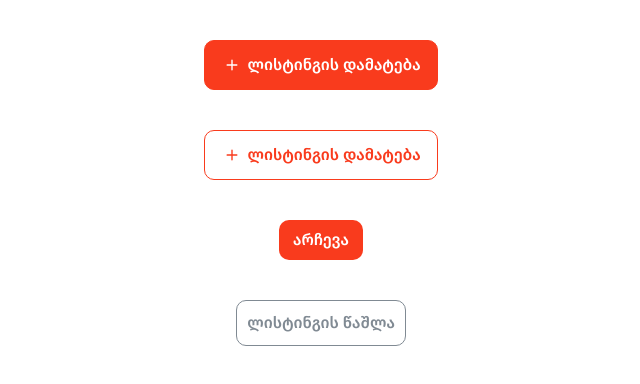
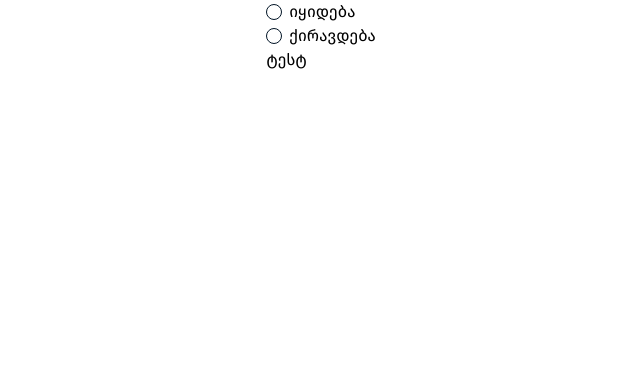
Before and after one commit to chubinaaa/real_estate_manager, a Next.js app: page / in a window 1280 px wide. Shown: the top 384 px of the page, without its empty margins (319-959 px from the left). Built offline with nearby package versions, Linux system fonts and the light colour scheme.

Commit message:
add tags UI & reusable radio input with custom styles (test usecase in homepage)

```diff
--- a/src/app/page.tsx
+++ b/src/app/page.tsx
@@ -1,24 +1,32 @@
 "use client";
 
-import AddButton from "../components/ui/buttons/AddButton";
-import GrayButton from "../components/ui/buttons/GrayButton";
-import RedButton from "../components/ui/buttons/RedButton";
+import RadioCheckbox from "../components/ui/RadioCheckbox";
 
 export default function Home() {
+  const handleSubmit = (e: React.FormEvent<HTMLFormElement>) => {
+    e.preventDefault();
+
+    const form = new FormData(e.currentTarget);
+    console.log(form.get("radio_input"));
+  };
+
   return (
-    <div className="flex flex-col justify-center items-center gap-10 p-10">
-      <AddButton
-        variant="filled"
-        text="ლისტინგის დამატება"
-        action={() => console.log("ფერადი")}
-      />
-      <AddButton
-        variant="transparent"
-        text="ლისტინგის დამატება"
-        action={() => console.log("გამჭირვალე")}
-      />
-      <RedButton text="არჩევა" action={() => console.log("არჩევაო")} />
-      <GrayButton text="ლისტინგის წაშლა" action={() => console.log("წაშლაო")} />
+    <div className="w-full flex justify-center items-center gap-3">
+      <form onSubmit={handleSubmit}>
+        <RadioCheckbox
+          id="for_sale"
+          name="radio_input"
+          value="for_sale_value_for_api"
+          label="იყიდება"
+        />
+        <RadioCheckbox
+          id="for_rent"
+          name="radio_input"
+          value="for_rent_value_for_api"
+          label="ქირავდება"
+        />
+        <button type="submit">ტესტ</button>
+      </form>
     </div>
   );
 }
--- /dev/null
+++ b/src/components/ui/RadioCheckbox.tsx
@@ -0,0 +1,17 @@
+"use client";
+
+type Props = React.InputHTMLAttributes<HTMLInputElement> & { label: string };
+
+export default function RadioCheckbox({ label, ...props }: Props) {
+  return (
+    <div className="w-fit flex items-center gap-[7px] select-none">
+      <input {...props} type="radio" className="hidden peer" />
+      <span className="w-4 h-4 border border-primaryBlack bg-transparent rounded-full flex items-center justify-center *:peer-checked:block">
+        <span className="hidden w-[6px] h-[6px] rounded-full bg-primaryBlack" />
+      </span>
+      <label htmlFor={props.id} className="font-normal cursor-pointer">
+        {label}
+      </label>
+    </div>
+  );
+}
--- a/src/components/ui/buttons/AddButton.tsx
+++ b/src/components/ui/buttons/AddButton.tsx
@@ -16,7 +16,7 @@ export default function AddButton({ text, variant, action }: Props) {
         variant === "filled"
           ? "text-white bg-primaryRed hover:bg-secondaryRed border-[1px] border-primaryRed hover:border-secondaryRed"
           : "text-primaryRed bg-white hover:bg-primaryRed hover:text-white | border-[1px] border-primaryRed"
-      } | rounded-[10px] px-4 py-3 | font-medium`}
+      } | rounded-[10px] px-4 py-3 | font-medium select-none`}
       onClick={action}
     >
       <IoIosAdd size={22} />
--- a/src/components/ui/buttons/GrayButton.tsx
+++ b/src/components/ui/buttons/GrayButton.tsx
@@ -9,7 +9,7 @@ export default function GrayButton({ text, action }: Props) {
   return (
     <button
       type="button"
-      className="text-primaryGray hover:text-white hover:bg-primaryGray border-[1px] border-primaryGray rounded-[10px] | p-[10px] | font-medium"
+      className="text-primaryGray hover:text-white hover:bg-primaryGray border-[1px] border-primaryGray rounded-[10px] | p-[10px] | font-medium select-none"
       onClick={action}
     >
       {text}
--- a/src/components/ui/buttons/RedButton.tsx
+++ b/src/components/ui/buttons/RedButton.tsx
@@ -9,7 +9,7 @@ export default function RedButton({ text, action }: Props) {
   return (
     <button
       type="button"
-      className="text-white bg-primaryRed hover:bg-secondaryRed | rounded-[10px] | px-[14px] py-2 | font-medium"
+      className="text-white bg-primaryRed hover:bg-secondaryRed | rounded-[10px] | px-[14px] py-2 | font-medium select-none"
       onClick={action}
     >
       {text}
--- /dev/null
+++ b/src/components/ui/listing_tag/ForRentTag.tsx
@@ -0,0 +1,7 @@
+export default function ForRentTag() {
+  return (
+    <div className="w-32 text-center | text-white bg-secondaryGray | rounded-full | px-[18px] py-[6px] | font-medium select-none">
+      ქირავდება
+    </div>
+  );
+}
--- /dev/null
+++ b/src/components/ui/listing_tag/ForSaleTag.tsx
@@ -0,0 +1,7 @@
+export default function ForSaleTag() {
+  return (
+    <div className="w-32 text-center | text-white bg-secondaryGray | rounded-full | px-[18px] py-[6px] | font-medium select-none">
+      იყიდება
+    </div>
+  );
+}
--- a/tailwind.config.ts
+++ b/tailwind.config.ts
@@ -11,7 +11,9 @@ const config: Config = {
       colors: {
         primaryRed: "#F93B1D",
         secondaryRed: "#DF3014",
-        primaryGray: "#808A93"
+        primaryGray: "#808A93",
+        secondaryGray: "#02152680",
+        primaryBlack: "#021526"
       }
     },
   },
```
